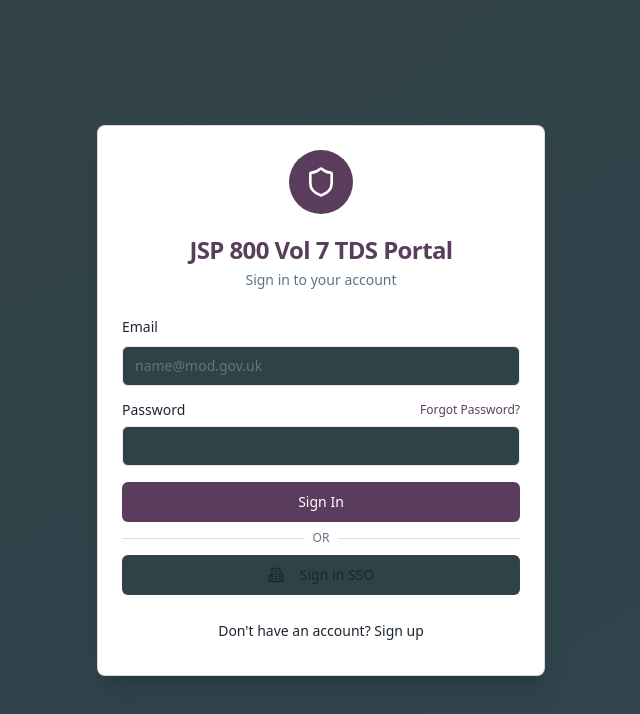
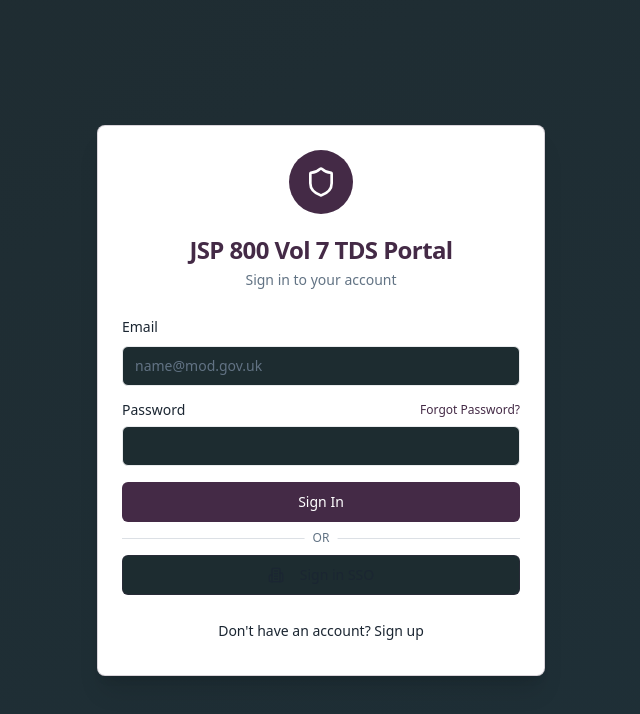
Before and after one commit to Sumansindaram/tds-management-portal, a React (Vite) app: page /auth in a window 1280 px wide. Shown: the top 714 px of the page, without its empty margins (319-959 px from the left). Built offline with nearby package versions, Linux system fonts and the light colour scheme; the HTML template or start-up script is replaced by a standard one.

Commit message:
Refactor color scheme

```diff
--- a/src/components/Header.tsx
+++ b/src/components/Header.tsx
@@ -120,7 +120,7 @@ export function Header() {
                       variant="default"
                       size="sm"
                       onClick={() => navigate('/users')}
-                      className="bg-muted text-foreground hover:bg-muted/80"
+                      className="bg-warning text-warning-foreground hover:bg-warning/80"
                     >
                       <Users className="mr-2 h-4 w-4" />
                       Manage Users
@@ -228,7 +228,7 @@ export function Header() {
                         <>
                           <Button
                             variant="default"
-                            className="w-full justify-start bg-muted text-foreground"
+                            className="w-full justify-start bg-warning text-warning-foreground"
                             onClick={() => {
                               navigate('/users');
                               setMobileMenuOpen(false);
--- a/src/index.css
+++ b/src/index.css
@@ -8,7 +8,7 @@ All colors MUST be HSL.
 
 @layer base {
   :root {
-    --background: 192 20% 23%;
+    --background: 192 25% 15%;
     --foreground: 0 0% 100%;
 
     --card: 0 0% 100%;
@@ -17,10 +17,10 @@ All colors MUST be HSL.
     --popover: 0 0% 100%;
     --popover-foreground: 210 30% 15%;
 
-    --primary: 296 20% 30%;
+    --primary: 296 25% 22%;
     --primary-foreground: 0 0% 100%;
 
-    --secondary: 301 20% 40%;
+    --secondary: 301 25% 32%;
     --secondary-foreground: 0 0% 100%;
 
     --muted: 210 10% 95%;
@@ -34,7 +34,7 @@ All colors MUST be HSL.
 
     --border: 210 15% 88%;
     --input: 210 10% 92%;
-    --ring: 296 20% 30%;
+    --ring: 296 25% 22%;
 
     --radius: 0.5rem;
 
@@ -44,25 +44,25 @@ All colors MUST be HSL.
     --warning: 38 92% 50%;
     --warning-foreground: 0 0% 100%;
 
-    --ribbon: 296 20% 30%;
+    --ribbon: 296 30% 20%;
     --ribbon-foreground: 0 0% 100%;
 
-    --content-bg: 192 20% 23%;
+    --content-bg: 192 25% 15%;
 
-    --badge-admin: 296 20% 30%;
+    --badge-admin: 296 25% 22%;
     --badge-user: 215 40% 45%;
     --badge-pending: 43 74% 66%;
     --badge-approved: 142 71% 45%;
     --badge-rejected: 0 72% 51%;
     --badge-returned: 32 95% 44%;
 
-    --gradient-primary: linear-gradient(135deg, hsl(296 20% 30%), hsl(301 20% 40%));
+    --gradient-primary: linear-gradient(135deg, hsl(296 25% 22%), hsl(301 25% 32%));
     --shadow-md: 0 4px 6px -1px hsl(210 30% 15% / 0.1), 0 2px 4px -2px hsl(210 30% 15% / 0.1);
     --shadow-lg: 0 10px 15px -3px hsl(210 30% 15% / 0.1), 0 4px 6px -4px hsl(210 30% 15% / 0.1);
   }
 
   .dark {
-    --background: 192 20% 18%;
+    --background: 192 25% 12%;
     --foreground: 0 0% 100%;
 
     --card: 210 25% 16%;
@@ -71,10 +71,10 @@ All colors MUST be HSL.
     --popover: 210 25% 16%;
     --popover-foreground: 210 10% 95%;
 
-    --primary: 296 20% 35%;
+    --primary: 296 30% 25%;
     --primary-foreground: 0 0% 100%;
 
-    --secondary: 301 20% 45%;
+    --secondary: 301 25% 35%;
     --secondary-foreground: 0 0% 100%;
 
     --muted: 210 20% 22%;
@@ -88,7 +88,7 @@ All colors MUST be HSL.
 
     --border: 210 20% 28%;
     --input: 210 20% 28%;
-    --ring: 296 20% 35%;
+    --ring: 296 30% 25%;
 
     --success: 142 76% 36%;
     --success-foreground: 0 0% 100%;
@@ -96,12 +96,12 @@ All colors MUST be HSL.
     --warning: 38 92% 50%;
     --warning-foreground: 0 0% 100%;
 
-    --ribbon: 296 20% 30%;
+    --ribbon: 296 35% 18%;
     --ribbon-foreground: 0 0% 100%;
 
-    --content-bg: 192 20% 18%;
+    --content-bg: 192 25% 12%;
 
-    --badge-admin: 296 20% 30%;
+    --badge-admin: 296 30% 25%;
     --badge-user: 215 40% 55%;
     --badge-pending: 43 74% 66%;
     --badge-approved: 142 71% 45%;
--- a/src/pages/Dashboard.tsx
+++ b/src/pages/Dashboard.tsx
@@ -174,18 +174,18 @@ export default function Dashboard() {
 
             {isSuperAdmin && (
               <Card
-                className="cursor-pointer transition-all hover:shadow-2xl hover:-translate-y-2 border-primary/30 bg-gradient-to-br from-card to-success/5 group"
+                className="cursor-pointer transition-all hover:shadow-2xl hover:-translate-y-2 border-primary/30 bg-gradient-to-br from-card to-warning/5 group"
                 onClick={() => navigate('/users')}
               >
                 <CardHeader className="pb-3">
-                  <div className="mb-4 flex h-16 w-16 items-center justify-center rounded-2xl bg-success shadow-lg group-hover:scale-110 transition-transform">
-                    <Users className="h-8 w-8 text-success-foreground" />
+                  <div className="mb-4 flex h-16 w-16 items-center justify-center rounded-2xl bg-warning shadow-lg group-hover:scale-110 transition-transform">
+                    <Users className="h-8 w-8 text-warning-foreground" />
                   </div>
                   <CardTitle className="text-xl text-primary">Manage Users</CardTitle>
                   <CardDescription>Control user roles and permissions</CardDescription>
                 </CardHeader>
                 <CardContent>
-                  <Button className="w-full shadow-md bg-success text-success-foreground hover:bg-success/90">Manage Users</Button>
+                  <Button className="w-full shadow-md bg-warning text-warning-foreground hover:bg-warning/90">Manage Users</Button>
                 </CardContent>
               </Card>
             )}
```
